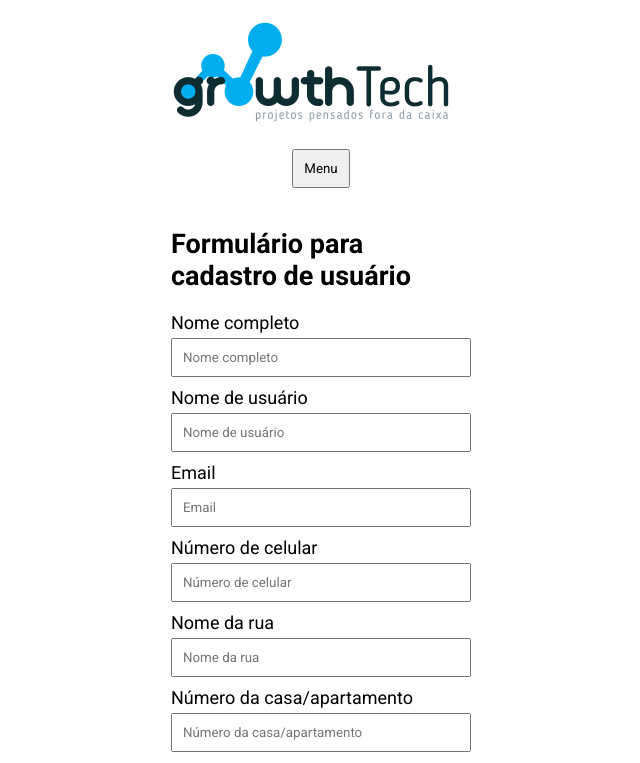
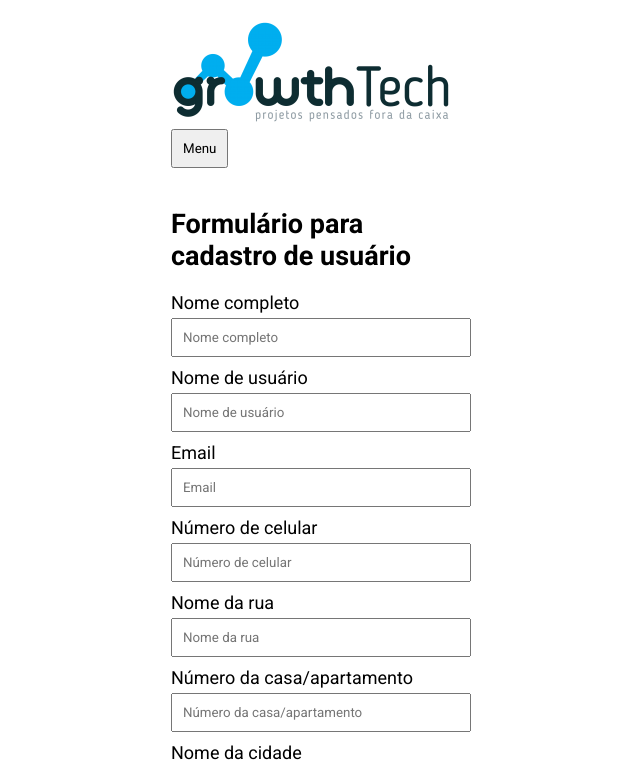
Before and after one commit to danilobandeira29/growth-tech-frontend, a React (Create React App) app: page / in a window 1280 px wide. Shown: the top 763 px of the page, without its empty margins (319-959 px from the left). Built offline with nearby package versions, Linux system fonts and the light colour scheme; the HTML template or start-up script is replaced by a standard one.

Commit message:
style: remove header, ul, li

```diff
--- a/src/styles/global.css
+++ b/src/styles/global.css
@@ -36,18 +36,6 @@ body, input, button, textarea {
   padding: 2rem;
 }
 
-header {
-  margin-top: 2rem;
-  display: flex;
-  flex-direction: column;
-  justify-content: center;
-  align-items: center;
-}
-
-ul li {
-  list-style: none;
-}
-
 .title-secundary {
   margin-top: 4rem;
 }
@@ -78,18 +66,6 @@ a:active {
   background-color: var(--clr-gray-secundary);
 }
 
-ul {
-  display: flex;
-  flex-direction: column;
-  justify-content: center;
-  align-items: center;
-  margin-top: 1rem;
-}
-
-li + li {
-  margin-top: .5rem;
-}
-
 input, button, textarea {
   padding: 1rem;
 }
```
